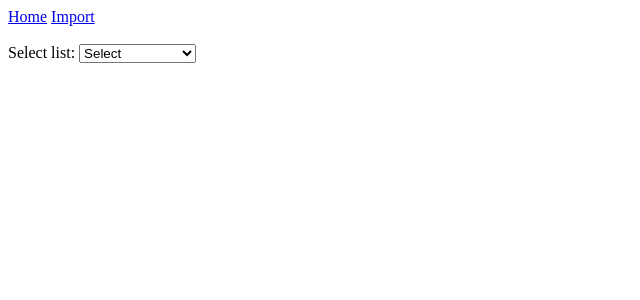
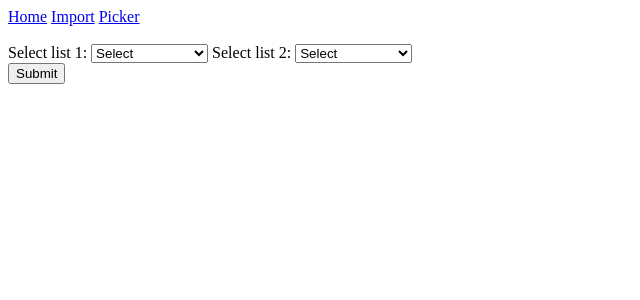
Before and after one commit to AisNKing/Word-Tagger, a PHP site: page /index.php?picker in a window 1280 px wide. Shown: the top 300 px of the page, without its empty margins (0-640 px from the left). Run offline with PHP 8.4, Linux system fonts and the light colour scheme; tables that the repository leaves empty hold one stand-in row (values such as "Sample post").

Commit message:
Random word picker

```diff
--- a/site/index.php
+++ b/site/index.php
@@ -15,6 +15,9 @@
 
             if (isset($_GET["import"])){
                 include 'import/import.php';
+            }
+            if (isset($_GET["picker"])){
+                include 'picker/picker.php';
             }
             else{
                 include 'lists/select.php';
--- /dev/null
+++ b/site/picker/picker.php
@@ -0,0 +1,88 @@
+<form action="index.php?picker" method="post">
+    <?php
+        mysqli_report(MYSQLI_REPORT_ERROR | MYSQLI_REPORT_STRICT);
+        $mysqli = new mysqli("localhost:3306", "root", "", "word_tagger");
+
+        $mysqli->real_query(
+            "SELECT *
+            FROM wordlist
+            WHERE active = 1
+            ORDER BY id ASC");
+
+        $wordlist = $mysqli->store_result();
+
+
+        //List 1
+        echo '
+        <label for="list1">Select list 1:</label>
+        <select name="list1" id="list1">
+        <option value="0" default>Select</option>';
+
+        foreach ($wordlist as $row) {
+            if(isset($_POST["list1"]) && $_POST["list1"] == $row['id']){
+                echo '<option value="' . $row['id'] . '" selected>' . $row['name'] . '</option>';
+            }
+            else{
+                echo '<option value="' . $row['id'] . '">' . $row['name'] . '</option>';
+            }
+        }
+        echo '</select>';
+
+
+        //List 2
+        echo '
+        <label for="list2">Select list 2:</label>
+        <select name="list2" id="list2">
+        <option value="0" default>Select</option>';
+
+        foreach ($wordlist as $row) {
+            if(isset($_POST["list2"]) && $_POST["list2"] == $row['id']){
+                echo '<option value="' . $row['id'] . '" selected>' . $row['name'] . '</option>';
+            }
+            else{
+                echo '<option value="' . $row['id'] . '">' . $row['name'] . '</option>';
+            }
+        }
+        echo '</select>';
+
+    ?>
+
+    <br>
+    <!-- Submit -->
+    <div class="form-group">
+        <div class="col-md-4">
+            <button type="submit" id="submit" name="submit">Submit</button>
+        </div>
+    </div>
+
+</form>
+
+
+<?php
+    include 'selectTag.php';
+    if(isset($_POST["submit"])){
+        //include 'selectTag.php';
+        /*
+        $list1 = $_POST["list1"];
+        $list1 = $_POST["list2"];
+
+        $mysqli->real_query(
+            "SELECT w.id, w.name
+            FROM word w
+            WHERE w.list = $selectedList
+            INNER JOIN wordtag wt
+            AND w.active = 1
+            ON w.id = wt.word
+                AND wt.list = $list1
+            ORDER BY w.id ASC");
+
+        $words1 = $mysqli->store_result();
+
+
+        foreach ($words as $word) {
+            echo '<br><b><u>' . $word['name'] . '</u></b><br><br>';
+        }
+        */
+    }
+
+?>
--- /dev/null
+++ b/site/picker/selectTag.php
@@ -0,0 +1,159 @@
+<form action="index.php?picker" method="post">
+    <?php
+        if(isset($_POST["list1"]) && isset($_POST["list2"])){
+            $list1 = $_POST["list1"];
+            $list2 = $_POST["list2"];
+
+            $mysqli->real_query(
+                "SELECT t.id, t.name
+                FROM tag t
+                WHERE list = $list1
+                ORDER BY t.id ASC");
+
+
+            $taglist1 = $mysqli->store_result();
+
+            //Tag 1
+            echo '
+            <input type="hidden" id="list1" name="list1" value="' . $list1 . '">
+            <input type="hidden" id="list2" name="list2" value="' . $list2 . '">
+            <label for="tags1">Select tag 1:</label>
+            <select name="tags1" id="tags1">
+            <option value="0" default>Select</option>';
+
+            foreach ($taglist1 as $tagL1) {
+                if(isset($_POST["tags1"]) && $_POST["tags1"] == $tagL1['id']){
+                    echo '<option value="' . $tagL1['id'] . '" selected>' . $tagL1['name'] . '</option>';
+                }
+                else{
+                    echo '<option value="' . $tagL1['id'] . '">' . $tagL1['name'] . '</option>';
+                }
+            }
+            echo '</select>';
+
+
+            $mysqli->real_query(
+                "SELECT t.id, t.name
+                FROM tag t
+                WHERE list = $list2
+                ORDER BY t.id ASC");
+
+
+            $taglist2 = $mysqli->store_result();
+
+            //Tag 2
+            echo '
+            <label for="tags2">Select tag 2:</label>
+            <select name="tags2" id="tags2">
+            <option value="0" default>Select</option>';
+
+            foreach ($taglist2 as $tagL2) {
+                if(isset($_POST["tags2"]) && $_POST["tags2"] == $tagL2['id']){
+                    echo '<option value="' . $tagL2['id'] . '" selected>' . $tagL2['name'] . '</option>';
+                }
+                else{
+                    echo '<option value="' . $tagL2['id'] . '">' . $tagL2['name'] . '</option>';
+                }
+            }
+            echo '</select><br>
+
+            <div class="form-group">
+                <div class="col-md-4">
+                    <button type="submit" id="generate" name="generate">Generate</button>
+                </div>
+            </div>';
+        }
+
+?>
+
+    <!-- Generate -->
+
+</form>
+
+
+<?php
+
+    if(isset($_POST["generate"])){
+
+        $list1 = $_POST["list1"];
+        $list2 = $_POST["list2"];
+
+        $tag1 = $_POST["tags1"];
+        $tag2 = $_POST["tags2"];
+
+        if ($tag1 != 0){
+            $mysqli->real_query(
+                "SELECT w.id, w.name
+                FROM word w
+                INNER JOIN wordtag wt
+                ON wt.word = w.id
+                AND wt.tag = $tag1
+                WHERE w.list = $list1
+                AND w.active = 1
+                ORDER BY w.id ASC");
+
+            $words1 = $mysqli->store_result();
+
+        }
+        else{
+            $mysqli->real_query(
+                "SELECT w.id, w.name
+                FROM word w
+                WHERE w.list = $list1
+                AND w.active = 1
+                ORDER BY w.id ASC");
+
+            $words1 = $mysqli->store_result();
+
+        }
+
+        $listSelect1 = array();
+
+        foreach($words1 as $word1){
+            array_push($listSelect1, $word1['name']);
+        }
+
+        if($tag2 != 0){
+            $mysqli->real_query(
+                "SELECT w.id, w.name
+                FROM word w
+                INNER JOIN wordtag wt
+                ON wt.word = w.id
+                AND wt.tag = $tag2
+                WHERE w.list = $list2
+                AND w.active = 1
+                ORDER BY w.id ASC");
+
+            $words2 = $mysqli->store_result();
+
+        }
+        else{
+            $mysqli->real_query(
+                "SELECT w.id, w.name
+                FROM word w
+                WHERE w.list = $list2
+                AND w.active = 1
+                ORDER BY w.id ASC");
+
+            $words2 = $mysqli->store_result();
+
+        }
+
+        $listSelect2 = array();
+
+        foreach($words2 as $word2){
+            array_push($listSelect2, $word2['name']);
+        }
+
+        if (count($listSelect1) > 0 && count($listSelect2) > 0 ){
+            $index1 = rand(0, count($listSelect1) -1);
+            $index2 = rand(0, count($listSelect2) -1);
+
+            echo $listSelect1[$index1] . ' ' . $listSelect2[$index2];
+        }
+        else{
+            echo 'One of the tags contains no words';
+        }
+
+    }
+?>
--- a/site/structure/header.php
+++ b/site/structure/header.php
@@ -1,3 +1,4 @@
 <a href="index.php">Home</a>
 <a href="index.php?import">Import</a>
+<a href="index.php?picker">Picker</a>
 <br><br>
```
